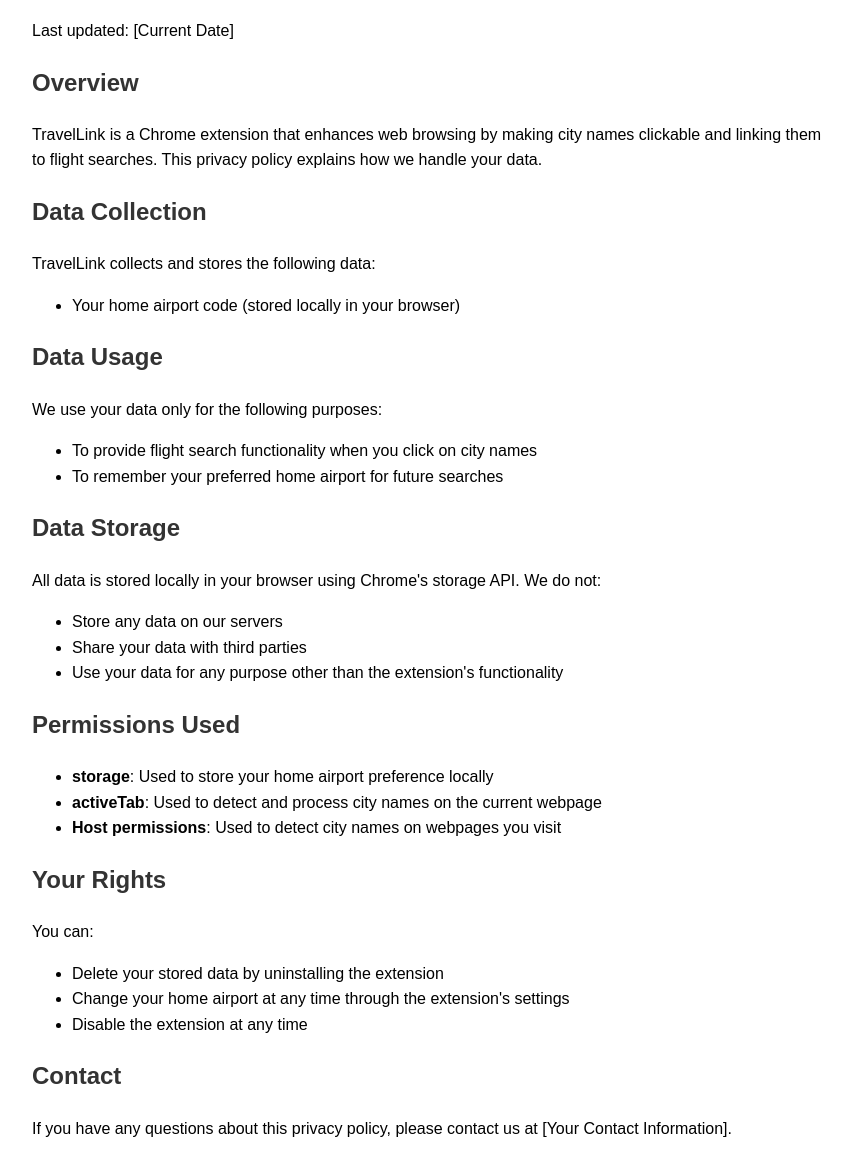
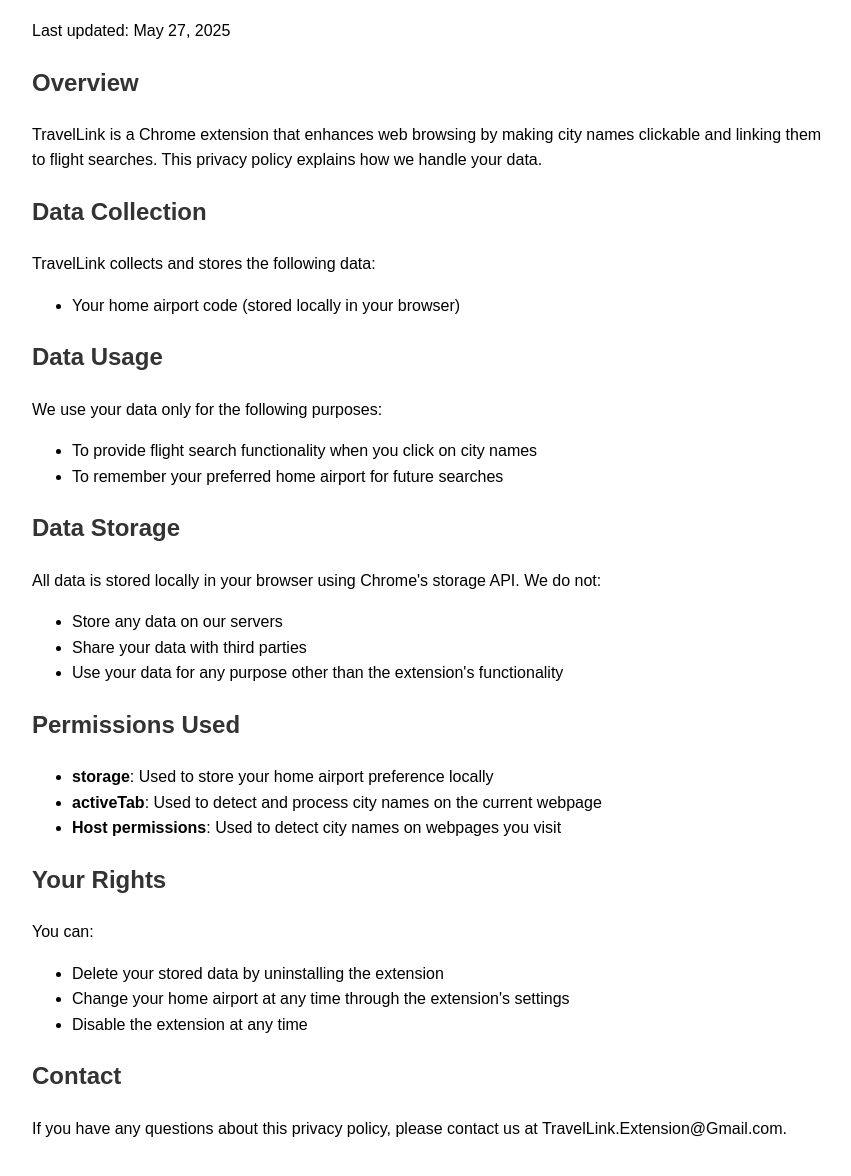
Before and after one commit to TravelLink-Extension/TravelLink-Extension.github.io, a plain HTML site: page index.html in a window 1280 px wide. Shown: the part 96-1272 px from the top of the page, without its empty margins (208-1059 px from the left). Drawn offline with Linux system fonts and the light colour scheme.

Commit message:
Update index.html

```diff
--- a/index.html
+++ b/index.html
@@ -17,7 +17,7 @@
 </head>
 <body>
     <h1>TravelLink Privacy Policy</h1>
-    <p>Last updated: [Current Date]</p>
+    <p>Last updated: May 27, 2025</p>
 
     <h2>Overview</h2>
     <p>TravelLink is a Chrome extension that enhances web browsing by making city names clickable and linking them to flight searches. This privacy policy explains how we handle your data.</p>
@@ -59,6 +59,6 @@
     </ul>
 
     <h2>Contact</h2>
-    <p>If you have any questions about this privacy policy, please contact us at [Your Contact Information].</p>
+    <p>If you have any questions about this privacy policy, please contact us at TravelLink.Extension@Gmail.com.</p>
 </body>
 </html>
```
